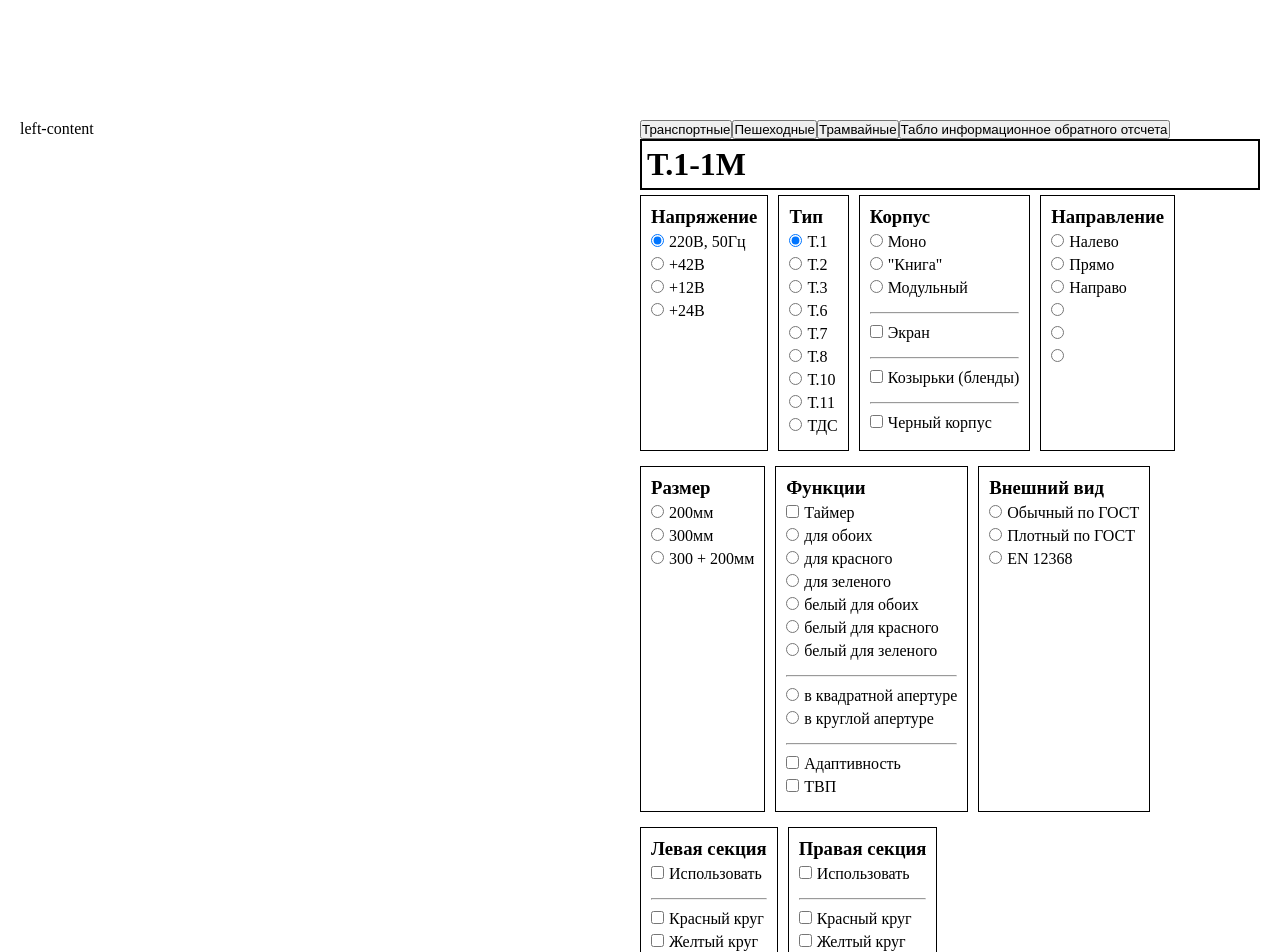
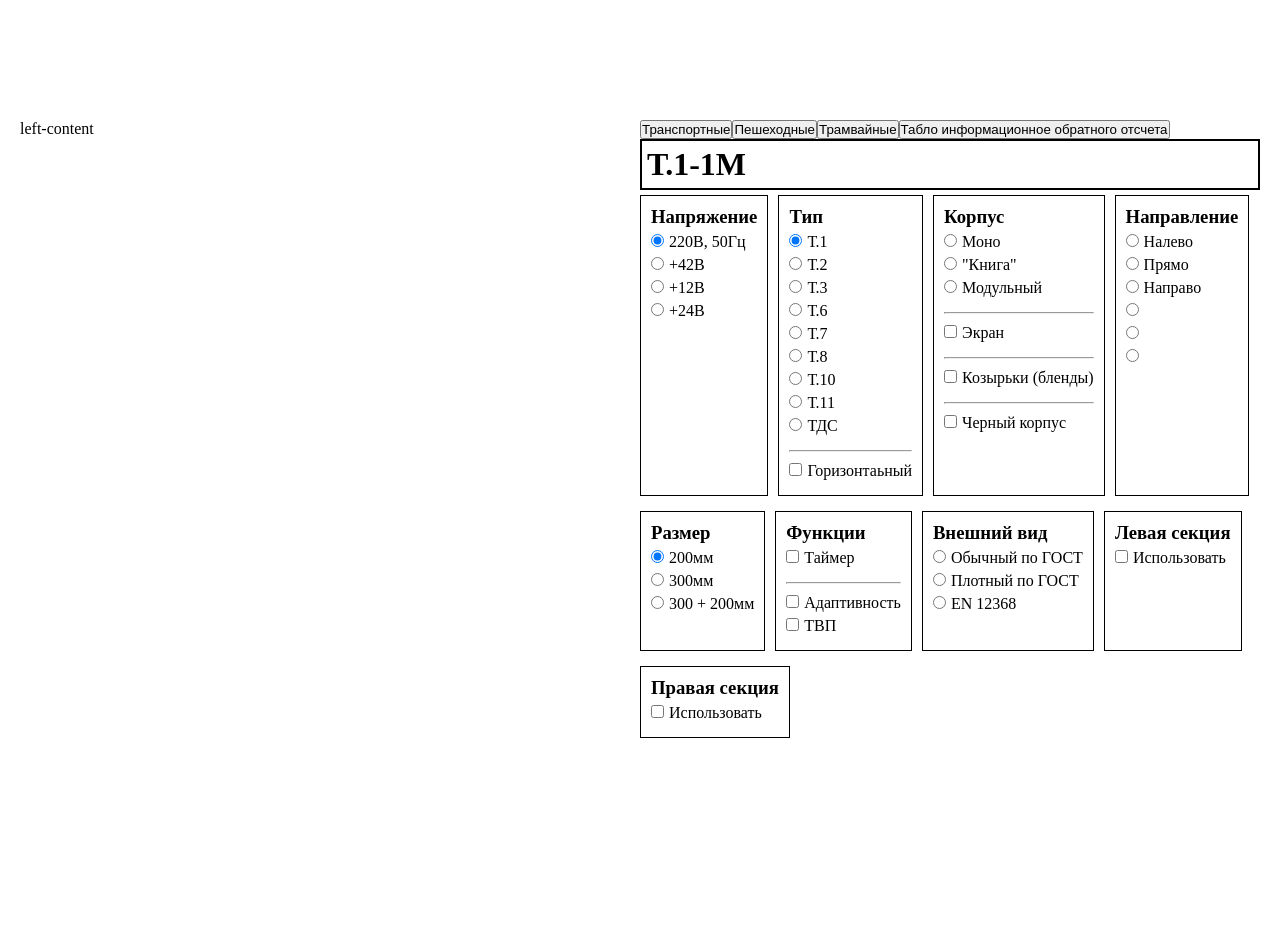
Before and after one commit to TimofeyKremko/Light_Calculator, a React (Create React App) app: page / in a window 1280 px wide. Shown: the top 952 px of the page. After the commit the page ends 800 px from the top, so only its background shows below. Built offline with nearby package versions, Linux system fonts and the light colour scheme.

Commit message:
edit: 1st section

```diff
--- a/src/App.js
+++ b/src/App.js
@@ -4,12 +4,24 @@ import { useState } from "react";
 function App() {
   const [tab, setTab] = useState("transport");
 
-
   const [voltage1, setVoltage1] = useState("");
   const [type1, setType1] = useState(1);
   const [size1, setSize1] = useState(1);
   const [body1, setBody1] = useState("");
   const [screen1, setScreen1] = useState(false);
+  const [blends1, setBlends1] = useState(false);
+  const [blackBody1, setBlackBody1] = useState(false);
+  const [horizontal1, setHorizontal1] = useState(false);
+  const [screenColor1, setScreenColor1] = useState("");
+  const [func1, setFunc1] = useState(false);
+  const [timerColor1, setTimerColor1] = useState("кз");
+  const [aperture1, setAperture1] = useState(1);
+  const [adaptive1, setAdaptive1] = useState(false);
+  const [tvp1, setTvp1] = useState(false);
+  const [exterior1, setExterior1] = useState("");
+  const [leftSection1, setLeftSection1] = useState(false);
+  const [rightSection1, setRightSection1] = useState(false);
+
 
   const [voltage3, setVoltage3] = useState("");
   const [type3, setType3] = useState(5);
@@ -51,7 +63,18 @@ function App() {
           <div className="tranport_tab">
             <div className="tab_title">
               <h1>
-                {type1 === "ТДС" ? "ТДС.1" : `Т.${type1}`}-{size1}M{body1 ? `(${body1})` : ""}
+                {type1 === "ТДС" ? "ТДС.1" : `Т.${type1}`}
+                {leftSection1 || rightSection1 ? "." : ""}
+                {rightSection1 && "п"}{leftSection1 && "л"}
+                {horizontal1 && ".г"}-{size1}M
+                {body1 ? `(${body1}${blackBody1 ? "ч" : ""})` : ""}
+                {func1 && `И(${aperture1}${timerColor1})`}
+                {tvp1 && "Т"}
+                {adaptive1 && "А"}
+                {exterior1 && `X${exterior1}`}
+                {blends1 && "Б"}
+                {screen1 && "Э"}
+                {screenColor1 && "(2)"}
                 {voltage1}
               </h1>
             </div>
@@ -170,6 +193,14 @@ function App() {
                     />
                     ТДС
                   </label>
+                  <hr />
+                  <label>
+                    <input
+                      type="checkbox"
+                      onClick={() => setHorizontal1(!horizontal1)}
+                    />
+                    Горизонтаьный
+                  </label>
                 </form>
               </div>
               <div className="item">
@@ -201,17 +232,51 @@ function App() {
                   </label>
                   <hr />
                   <label>
-                    <input type="checkbox" name="body" />
+                    <input
+                      type="checkbox"
+                      onClick={() => setScreen1(!screen1)}
+                      name="body"
+                    />
                     Экран
                   </label>
+                  {screen1 && (
+                    <div className="screen_block">
+                      <label>
+                        <input
+                          defaultChecked
+                          type="radio"
+                          name="screen_color"
+                          onClick={() => setScreenColor1("")}
+                        />
+                        Черный
+                      </label>
+                      <label>
+                        <input
+                          type="radio"
+                          name="screen_color"
+                          onClick={() => setScreenColor1("(2)")}
+                        />
+                        Белый
+                      </label>
+                    </div>
+                  )}
+
                   <hr />
                   <label>
-                    <input type="checkbox" name="body" />
+                    <input
+                      type="checkbox"
+                      onClick={() => setBlends1(!blends1)}
+                      name="body"
+                    />
                     Козырьки (бленды)
                   </label>
                   <hr />
                   <label>
-                    <input type="checkbox" name="body" />
+                    <input
+                      type="checkbox"
+                      onClick={() => setBlackBody1(!blackBody1)}
+                      name="body"
+                    />
                     Черный корпус
                   </label>
                 </form>
@@ -246,15 +311,28 @@ function App() {
                 <h3 className="item_header">Размер</h3>
                 <form className="item_form" action="">
                   <label>
-                    <input type="radio" name="size" />
+                    <input
+                      type="radio"
+                      onClick={() => setSize1(1)}
+                      name="size"
+                      defaultChecked
+                    />
                     200мм
                   </label>
                   <label>
-                    <input type="radio" name="size" />
+                    <input
+                      type="radio"
+                      onClick={() => setSize1(2)}
+                      name="size"
+                    />
                     300мм
                   </label>
                   <label>
-                    <input type="radio" name="size" />
+                    <input
+                      type="radio"
+                      onClick={() => setSize1(3)}
+                      name="size"
+                    />
                     300 + 200мм
                   </label>
                 </form>
@@ -263,47 +341,71 @@ function App() {
                 <h3 className="item_header">Функции</h3>
                 <form className="item_form" action="">
                   <label>
-                    <input type="checkbox" />
+                    <input onClick={() => setFunc1(!func1)} type="checkbox" />
                     Таймер
                   </label>
+                  {func1 && (
+                    <div className="timer-radio">
                       <label>
-                    <input type="radio" name="func" />
+                        <input
+                          type="radio"
+                          defaultChecked
+                          name="func"
+                          onClick={() => setTimerColor1("кз")}
+                        />
                         для обоих
                       </label>
                       <label>
-                    <input type="radio" name="func" />
+                        <input
+                          type="radio"
+                          name="func"
+                          onClick={() => setTimerColor1("к")}
+                        />
                         для красного
                       </label>
                       <label>
-                    <input type="radio" name="func" />
+                        <input
+                          type="radio"
+                          name="func"
+                          onClick={() => setTimerColor1("з")}
+                        />
                         для зеленого
-                  </label>
-                  <label>
-                    <input type="radio" name="func" />
-                    белый для обоих
-                  </label>
-                  <label>
-                    <input type="radio" name="func" />
-                    белый для красного
-                  </label>
-                  <label>
-                    <input type="radio" name="func" />
-                    белый для зеленого
                       </label>
                       <hr />
                       <label>
-                    <input type="radio" name="aperture" />в квадратной апертуре
+                        <input
+                          defaultChecked
+                          type="radio"
+                          name="aperture"
+                          onClick={() => setAperture1(1)}
+                        />
+                        в квадратной апертуре
                       </label>
                       <label>
-                    <input type="radio" name="aperture" />в круглой апертуре
+                        <input
+                          type="radio"
+                          name="aperture"
+                          onClick={() => setAperture1(2)}
+                        />
+                        в круглой апертуре
                       </label>
+                    </div>
+                  )}
                   <hr />
                   <label>
-                    <input type="checkbox" />
+                    <input
+                      type="checkbox"
+                      onClick={() => setAdaptive1(!adaptive1)}
+                      name=""
+                    />
                     Адаптивность
                   </label>
                   <label>
-                    <input type="checkbox" />
+                    <input
+                      type="checkbox"
+                      name=""
+                      onClick={() => setTvp1(!tvp1)}
+                    />
                     ТВП
                   </label>
                 </form>
@@ -312,26 +414,44 @@ function App() {
                 <h3 className="item_header">Внешний вид</h3>
                 <form className="item_form" action="">
                   <label>
-                    <input type="radio" name="look" />
+                    <input
+                      type="radio"
+                      onClick={() => setExterior1("")}
+                      name="look"
+                    />
                     Обычный по ГОСТ
                   </label>
                   <label>
-                    <input type="radio" name="look" />
+                    <input
+                      type="radio"
+                      onClick={() => setExterior1("(2)")}
+                      name="look"
+                    />
                     Плотный по ГОСТ
                   </label>
                   <label>
-                    <input type="radio" name="look" />
+                    <input
+                      type="radio"
+                      onClick={() => setExterior1("(3)")}
+                      name="look"
+                    />
                     EN 12368
                   </label>
                 </form>
               </div>
               <div className="item">
                 <h3 className="item_header">Левая секция</h3>
+                {!horizontal1 && (
                   <form className="item_form" action="">
                     <label>
-                    <input type="checkbox" />
+                      <input
+                        onClick={() => setLeftSection1(!leftSection1)}
+                        type="checkbox"
+                      />
                       Использовать
                     </label>
+                    {leftSection1 && (
+                      <div className="leftSection_btns">
                         <hr />
                         <label>
                           <input type="checkbox" />
@@ -343,22 +463,31 @@ function App() {
                         </label>
                         <hr />
                         <label>
-                    <input type="radio" name="section--left" />
+                          <input defaultChecked type="radio" name="section--left" />
                           Налево
                         </label>
                         <label>
                           <input type="radio" name="section--left" />
                           45deg
                         </label>
+                      </div>
+                    )}
                   </form>
+                )}
               </div>
               <div className="item">
                 <h3 className="item_header">Правая секция</h3>
+                {!horizontal1 && (
                   <form className="item_form" action="">
                     <label>
-                    <input type="checkbox" />
+                      <input
+                        type="checkbox"
+                        onClick={() => setRightSection1(!rightSection1)}
+                      />
                       Использовать
                     </label>
+                    {rightSection1 && (
+                      <div className="rightSection_btns">
                         <hr />
                         <label>
                           <input type="checkbox" />
@@ -370,7 +499,7 @@ function App() {
                         </label>
                         <hr />
                         <label>
-                    <input type="radio" name="section--right" />
+                          <input defaultChecked type="radio" name="section--right" />
                           Направо
                         </label>
                         <label>
@@ -381,7 +510,10 @@ function App() {
                           <input type="radio" name="section--right" />
                           Прямо
                         </label>
+                      </div>
+                    )}
                   </form>
+                )}
               </div>
             </div>
           </div>
@@ -613,7 +745,15 @@ function App() {
           <div className="pedestrian_tab">
             <div className="tab_title">
               <h1>
-                  T.{type3}{type3 === 9 ? `${horizontal3 ? ".г" : ""}${direction3}` : ""}-{size3}М{body3 === 3 || blackBody3 ? `(${body3}${blackBody3 ? "ч" : ""})` : ""}{type3 === 9 ? screen3 && "Э" : ""}{adaptive3 && "А"}{voltage3}
+                T.{type3}
+                {type3 === 9 ? `${horizontal3 ? ".г" : ""}${direction3}` : ""}-
+                {size3}М
+                {body3 === 3 || blackBody3
+                  ? `(${body3}${blackBody3 ? "ч" : ""})`
+                  : ""}
+                {type3 === 9 ? screen3 && "Э" : ""}
+                {adaptive3 && "А"}
+                {voltage3}
               </h1>
             </div>
             <div className="tab_content">
@@ -621,7 +761,12 @@ function App() {
                 <h3 className="item_header">Напряжение</h3>
                 <form action="" className="form">
                   <label>
-                    <input defaultChecked type="radio" name="voltage" onClick={() => setVoltage3("")}/>
+                    <input
+                      defaultChecked
+                      type="radio"
+                      name="voltage"
+                      onClick={() => setVoltage3("")}
+                    />
                     220 В 50 Гц
                   </label>
                   <label>
@@ -654,47 +799,88 @@ function App() {
                 <h3 className="item_header">Тип</h3>
                 <form action="" className="form">
                   <label>
-                    <input defaultChecked type="radio" name="type" onClick={() => setType3(5)}/>
+                    <input
+                      defaultChecked
+                      type="radio"
+                      name="type"
+                      onClick={() => setType3(5)}
+                    />
                     Т.5
                   </label>
                   <label>
-                    <input type="radio" name="type" onClick={() => {setType3(9); setHorizontal3(false); setSize3(1); setDirection3(""); setBody3(""); setScreen3(false)}}/>
+                    <input
+                      type="radio"
+                      name="type"
+                      onClick={() => {
+                        setType3(9);
+                        setHorizontal3(false);
+                        setSize3(1);
+                        setDirection3("");
+                        setBody3("");
+                        setScreen3(false);
+                      }}
+                    />
                     Т.9 (СТБ 1300)
                   </label>
                   {type3 === 9 ? (
                     <>
-                    <hr/>
+                      <hr />
                       <label>
-                        <input type="checkbox" name="" onClick={() => setHorizontal3(!horizontal3)}/>
+                        <input
+                          type="checkbox"
+                          name=""
+                          onClick={() => setHorizontal3(!horizontal3)}
+                        />
                         Горизонтаьный
                       </label>
                     </>
-                  ) : ""}
+                  ) : (
+                    ""
+                  )}
                 </form>
               </div>
               <div className="item">
                 <h3 className="item_header">Корпус</h3>
                 <form action="" className="form">
                   <label>
-                    <input defaultChecked type="radio" name="voltage" onClick={() => setBody3("")}/>
+                    <input
+                      defaultChecked
+                      type="radio"
+                      name="voltage"
+                      onClick={() => setBody3("")}
+                    />
                     Моно
                   </label>
                   {type3 === 9 ? (
                     <>
                       <label>
-                        <input type="radio" name="voltage" onClick={() => setBody3(3)}/>
+                        <input
+                          type="radio"
+                          name="voltage"
+                          onClick={() => setBody3(3)}
+                        />
                         Модульный
                       </label>
-                      <hr/>
+                      <hr />
                       <label>
-                        <input type="checkbox" name="" onClick={() => setScreen3(!screen3)}/>
+                        <input
+                          type="checkbox"
+                          name=""
+                          onClick={() => setScreen3(!screen3)}
+                        />
                         Экран
                       </label>
                     </>
-                  ) : ""}
-                  <hr/>
+                  ) : (
+                    ""
+                  )}
+                  <hr />
                   <label>
-                    <input type="checkbox" name="" onClick={() => setBlackBody3(!blackBody3)}/>
+                    <input
+                      type="checkbox"
+                      name=""
+                      onClick={() => setBlackBody3(!blackBody3)}
+                    />
                     Черный корпус
                   </label>
                 </form>
@@ -702,20 +888,34 @@ function App() {
               <div className="item">
                 <h3 className="item_header">Размер</h3>
                 <form action="" className="form">
-
                   {type3 === 5 ? (
                     <label>
-                      <input checked disabled type="radio" name="size" onClick={() => setSize3(1)}/>
+                      <input
+                        checked
+                        disabled
+                        type="radio"
+                        name="size"
+                        onClick={() => setSize3(1)}
+                      />
                       100 мм
                     </label>
                   ) : (
                     <>
                       <label>
-                      <input defaultChecked type="radio" name="size1" onClick={() => setSize3(1)}/>
+                        <input
+                          defaultChecked
+                          type="radio"
+                          name="size1"
+                          onClick={() => setSize3(1)}
+                        />
                         200 мм
                       </label>
                       <label>
-                      <input type="radio" name="size1" onClick={() => setSize3(2)}/>
+                        <input
+                          type="radio"
+                          name="size1"
+                          onClick={() => setSize3(2)}
+                        />
                         300 мм
                       </label>
                     </>
@@ -728,26 +928,45 @@ function App() {
                   {type3 === 9 ? (
                     <>
                       <label>
-                        <input defaultChecked type="radio" name="direction" onClick={()=> setDirection3("")}/>
+                        <input
+                          defaultChecked
+                          type="radio"
+                          name="direction"
+                          onClick={() => setDirection3("")}
+                        />
                         Прямо
                       </label>
                       <label>
-                        <input type="radio" name="direction" onClick={()=> setDirection3("л")}/>
+                        <input
+                          type="radio"
+                          name="direction"
+                          onClick={() => setDirection3("л")}
+                        />
                         Налево
                       </label>
                       <label>
-                        <input type="radio" name="direction" onClick={()=> setDirection3("п")}/>
+                        <input
+                          type="radio"
+                          name="direction"
+                          onClick={() => setDirection3("п")}
+                        />
                         Направо
                       </label>
                     </>
-                  ) : ""}
+                  ) : (
+                    ""
+                  )}
                 </form>
               </div>
               <div className="item">
                 <h3 className="item_header">Функции</h3>
                 <form action="" className="form">
                   <label>
-                    <input type="checkbox" name="" onClick={() => setAdaptive3(!adaptive3)}/>
+                    <input
+                      type="checkbox"
+                      name=""
+                      onClick={() => setAdaptive3(!adaptive3)}
+                    />
                     Адаптивность
                   </label>
                 </form>
```
Lines whose indentation alone changed are shown as unchanged.
